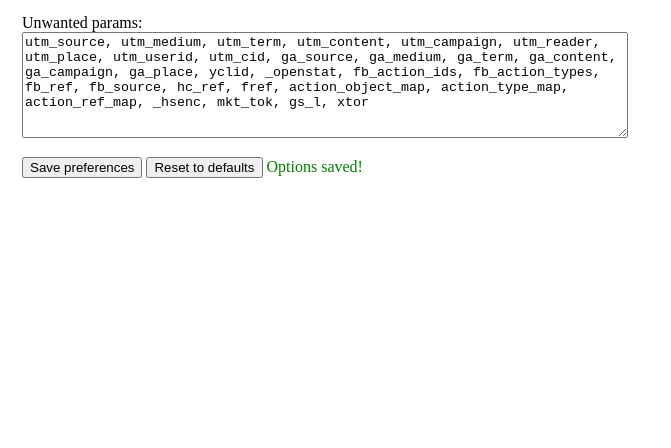
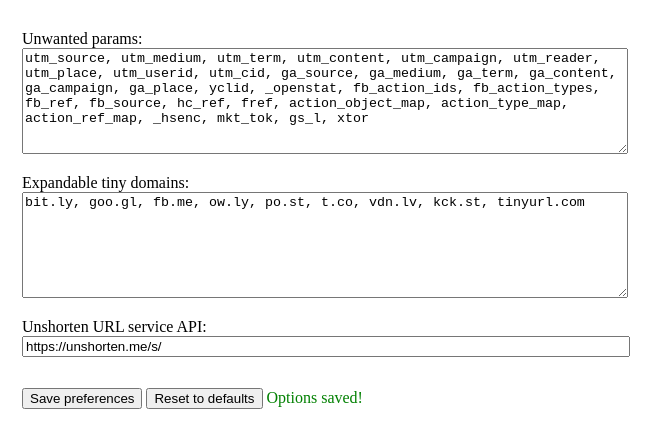
Before and after one commit to milouse/simple_hinting, a browser extension: page options.html in a window 1280 px wide. Both pictures are taken after a click on the button "Reset to defaults". Shown: the whole page, without its empty margins (0-671 px from the left). Drawn offline with Linux system fonts and the light colour scheme.

Commit message:
Add unshorten.me service support

```diff
--- a/js/default_params.js
+++ b/js/default_params.js
@@ -9,6 +9,20 @@ var actionkeys = {
   "i": "incognito",
   "p": "incognito"
 };
+
+var tiny_domains = [
+  "bit.ly",
+  "goo.gl",
+  "fb.me",
+  "ow.ly",
+  "po.st",
+  "t.co",
+  "vdn.lv",
+  "kck.st",
+  "tinyurl.com"
+];
+
+var unshorten_service = "https://unshorten.me/s/"
 
 var unwanted_params = [
   "utm_source",
--- a/js/options.js
+++ b/js/options.js
@@ -6,17 +6,31 @@ function onError(error) {
 function saveOptions(event) {
   event.preventDefault();
   event.stopPropagation();
-  var unwanted_params = [];
+  var raw_params = [];
   let unwanted_params_field = document.querySelector("textarea#unwanted-params-field");
-  if (!unwanted_params_field || unwanted_params_field.value == "") {
-    return false;
+  if (unwanted_params_field && unwanted_params_field.value != "") {
+    raw_params = unwanted_params_field.value.split(",");
+    unwanted_params = [];
+    for (let i = 0; i < raw_params.length; i++) {
+      unwanted_params.push(raw_params[i].trim());
+    }
   }
-  var raw_params = unwanted_params_field.value.split(",");
-  for (let i = 0; i < raw_params.length; i++) {
-    unwanted_params.push(raw_params[i].trim())
+  let tiny_domains_field = document.querySelector("textarea#tiny-domains-field");
+  if (tiny_domains_field && tiny_domains_field.value != "") {
+    raw_params = tiny_domains_field.value.split(",");
+    tiny_domains = [];
+    for (let i = 0; i < raw_params.length; i++) {
+      tiny_domains.push(raw_params[i].trim());
+    }
+  }
+  unshorten_url_field = document.querySelector("input#unshorten-url-field")
+  if (unshorten_url_field && unshorten_url_field.value != "") {
+    unshorten_service = unshorten_url_field.value;
   }
   browser.storage.local.set({
-    "unwanted_params": unwanted_params
+    "unwanted_params": unwanted_params,
+    "tiny_domains_list": tiny_domains,
+    "unshorten_url": unshorten_service
   }).then(function () {
     document.getElementById("save-status").textContent = "Options saved!";
     document.getElementById("save-status").style.color = "green";
@@ -27,16 +41,29 @@ document.getElementById("simple-hinting-prefs").addEventListener("submit", saveO
 
 document.getElementById("reset-button").addEventListener("click", function(event) {
   document.querySelector("textarea#unwanted-params-field").value = unwanted_params.join(", ");
+  document.querySelector("textarea#tiny-domains-field").value = tiny_domains.join(", ");
+  document.querySelector("input#unshorten-url-field").value = unshorten_service;
   saveOptions(event);
 });
 
 function restoreOptions() {
-  browser.storage.local.get(["unwanted_params"]).then(function (result) {
+  let opts = ["unwanted_params", "tiny_domains_list", "unshorten_url"];
+  browser.storage.local.get(opts).then(function (result) {
     let my_unwanted_params = unwanted_params;
     if (result.unwanted_params && Array.isArray(result.unwanted_params)) {
       my_unwanted_params = result.unwanted_params;
     }
     document.querySelector("textarea#unwanted-params-field").value = my_unwanted_params.join(", ");
+    let my_tiny_domains = tiny_domains;
+    if (result.tiny_domains_list && Array.isArray(result.tiny_domains_list)) {
+      my_tiny_domains = result.tiny_domains_list;
+    }
+    document.querySelector("textarea#tiny-domains-field").value = my_tiny_domains.join(", ");
+    let my_unshorten_url = unshorten_service;
+    if (result.unshorten_url && result.unshorten_url != "") {
+      my_unshorten_url = result.unshorten_url
+    }
+    document.querySelector("input#unshorten-url-field").value = my_unshorten_url;
   }, onError);
 }
 document.addEventListener("DOMContentLoaded", restoreOptions);
--- a/options.html
+++ b/options.html
@@ -9,17 +9,31 @@
       #simple-hinting-prefs label {
           display: block;
       }
-      #simple-hinting-prefs textarea#unwanted-params-field {
+      #simple-hinting-prefs textarea#unwanted-params-field,
+      #simple-hinting-prefs textarea#tiny-domains-field {
           width: 600px;
           height:100px;
+      }
+      #simple-hinting-prefs input#unshorten-url-field {
+          width: 600px;
       }
     </style>
   </head>
   <body>
     <form id="simple-hinting-prefs">
       <fieldset>
-        <label for="unwanted-params-field">Unwanted params:</label>
-        <textarea id="unwanted-params-field"></textarea>
+        <p>
+          <label for="unwanted-params-field">Unwanted params:</label>
+          <textarea id="unwanted-params-field"></textarea>
+        </p>
+        <p>
+          <label for="tiny-domains-field">Expandable tiny domains:</label>
+          <textarea id="tiny-domains-field"></textarea>
+        </p>
+        <p>
+          <label for="unshorten-url-field">Unshorten URL service API:</label>
+          <input type="text" id="unshorten-url-field">
+        </p>
       </fieldset>
       <fieldset>
         <input type="submit" value="Save preferences">
```
Also changed, not shown: js/hints.js (+25 -2 lines).
